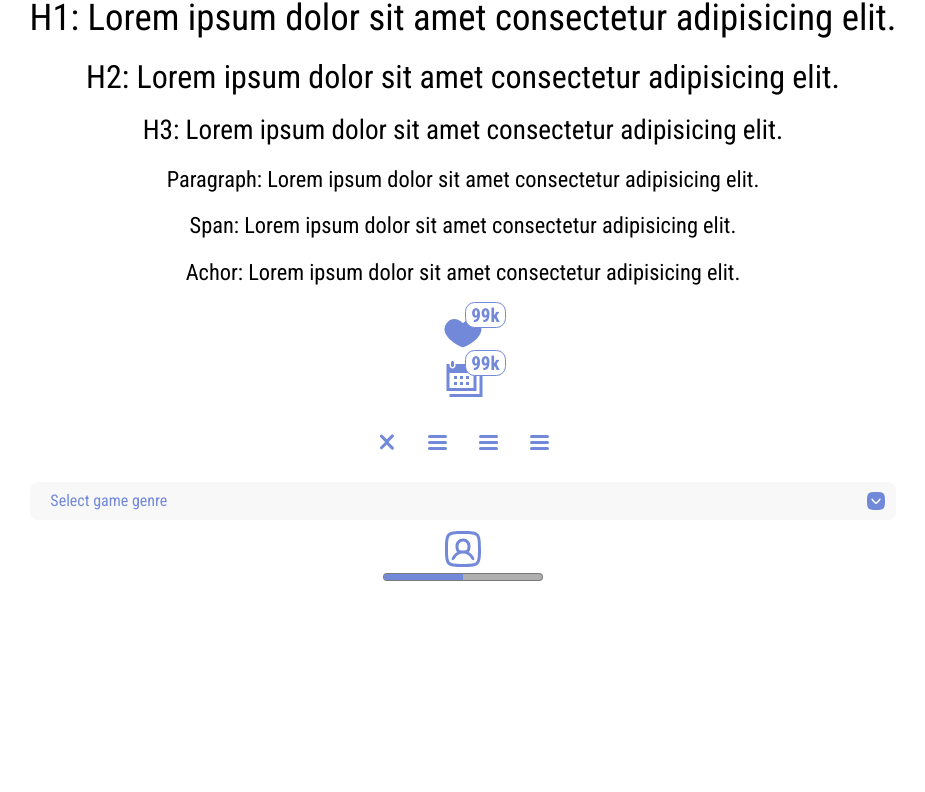
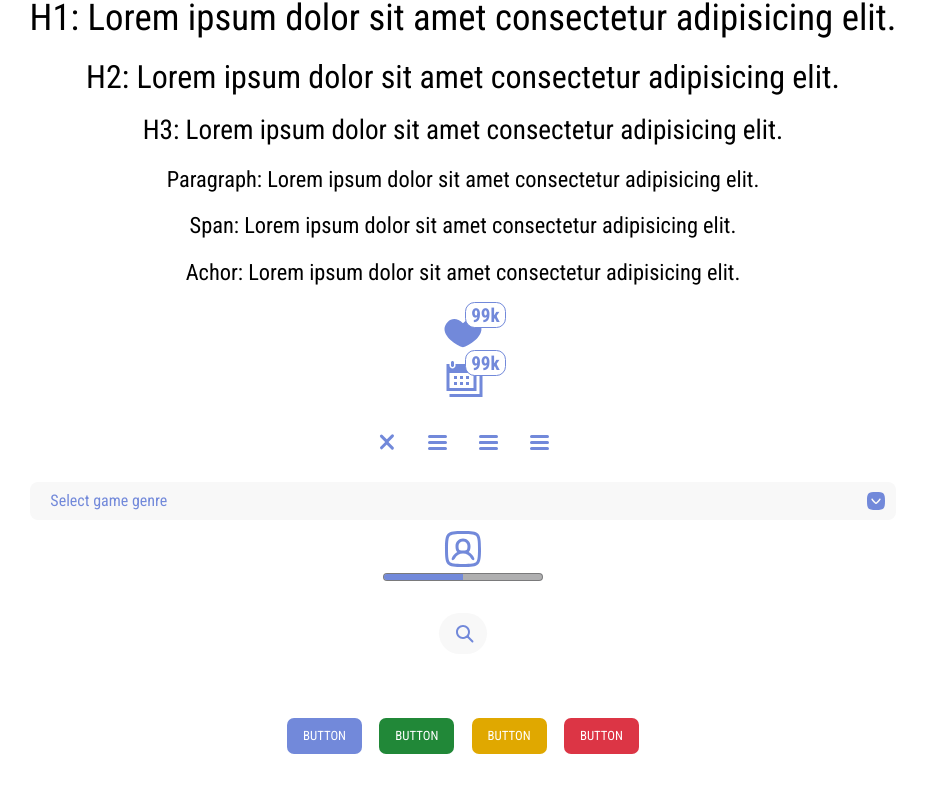
Before and after one commit to jnpco98/ukiyonovels-nosql, a React (Create React App) app in the folder Client/Ukiyo.Web.Client/: page / in a window 1280 px wide. Shown: the top 792 px of the page, without its empty margins (177-1102 px from the left). Built offline with nearby package versions, Linux system fonts and the light colour scheme.

Commit message:
Added button styles

```diff
--- a/Client/Ukiyo.Web.Client/src/@types/extendedStyled.d.ts
+++ b/Client/Ukiyo.Web.Client/src/@types/extendedStyled.d.ts
@@ -44,8 +44,14 @@ declare module 'styled-components' {
 
             selection: string;
 
+            info: string;
+            infoText: string;
             success: string;
+            successText: string;
+            warning: string;
+            warningText: string;
             error: string;
+            errorText: string;
         };
     }
 }
--- a/Client/Ukiyo.Web.Client/src/app/index.tsx
+++ b/Client/Ukiyo.Web.Client/src/app/index.tsx
@@ -6,11 +6,13 @@ import Text, { TextType } from '../components/atom/text';
 import Icon from '../components/atom/icon';
 import Bar from '../components/atom/bar';
 import Select from '../components/atom/select';
+import Button, { ButtonType } from '../components/atom/button';
 import { GlyphType } from '../components/atom/icon/glyph';
 import { HamburgerMenu, MenuType } from '../components/atom/hamburger';
 
 // eslint-disable-next-line
 import 'simplebar/dist/simplebar.min.css';
+import Search from '../components/atom/search';
 
 const App: React.FC = (): ReactElement => {
     const [hamburgerIdx, setHamburgerIdx] = useState(0);
@@ -85,6 +87,15 @@ const App: React.FC = (): ReactElement => {
                     fill="#7289DA"
                 />
                 <Bar width="10rem" height="0.5rem" rounded fillRate={0.5} />
+                <div style={{ margin: '2rem' }}>
+                    <Search name="def" />
+                </div>
+                <div style={{ display: 'flex', margin: '2rem', justifyContent: 'space-between', minWidth: '22rem' }}>
+                    <Button type={ButtonType.Info}>button</Button>
+                    <Button type={ButtonType.Success}>button</Button>
+                    <Button type={ButtonType.Warning}>button</Button>
+                    <Button type={ButtonType.Error}>button</Button>
+                </div>
             </AppContainer>
         </ThemeProvider>
     );
--- a/Client/Ukiyo.Web.Client/src/components/atom/button/index.ts
+++ /dev/null
@@ -1 +0,0 @@
-export default {};
--- /dev/null
+++ b/Client/Ukiyo.Web.Client/src/components/atom/button/index.tsx
@@ -0,0 +1,29 @@
+import React, { ReactElement } from 'react';
+import * as S from './style';
+
+export enum ButtonType {
+    Info,
+    Success,
+    Warning,
+    Error
+}
+
+type Props = {
+    flat?: boolean;
+    type?: ButtonType;
+    className?: string;
+    children?: React.ReactNode;
+    onClick?: () => void;
+};
+
+const Button: React.FC<Props> = (props: Props): ReactElement => {
+    const { children, className, flat, onClick, type } = props;
+
+    return (
+        <S.Button className={className} onClick={onClick} buttonType={type} flat={flat}>
+            {children}
+        </S.Button>
+    );
+};
+
+export default Button;
--- /dev/null
+++ b/Client/Ukiyo.Web.Client/src/components/atom/button/style.ts
@@ -0,0 +1,61 @@
+import styled, { css } from 'styled-components';
+import { lighten, darken } from 'polished';
+import { ButtonType } from './index';
+
+type ButtonStyleProps = {
+  flat?: boolean;
+  buttonType: ButtonType;
+}
+
+const Success = css`
+  color: ${({ theme, ...props }) => theme.colors.successText};
+  background-color: ${({ theme, ...props }) => theme.colors.success};
+
+  &:hover {
+    background-color: ${({ theme, ...props }) => lighten(0.1, theme.colors.success)};
+  }
+`;
+
+const Warning = css`
+  color: ${({ theme, ...props }) => theme.colors.warningText};
+  background-color: ${({ theme, ...props }) => theme.colors.warning};
+
+  &:hover {
+    background-color: ${({ theme, ...props }) => lighten(0.1, theme.colors.warning)};
+  }
+`;
+
+const Danger = css`
+  color: ${({ theme, ...props }) => theme.colors.errorText};
+  background-color: ${({ theme, ...props }) => theme.colors.error};
+
+  &:hover {
+    background-color: ${({ theme, ...props }) => lighten(0.1, theme.colors.error)};
+  }
+`;
+
+export const Button = styled.a<ButtonStyleProps>`
+  display: flex;
+  align-items: center;
+  color: ${({ theme, ...props }) => theme.colors.infoText};
+  background-color: ${({ theme, ...props }) => theme.colors.info};
+  padding: 0.7rem 1rem;
+  font-size: 0.8rem;
+  text-transform: uppercase;
+  border-radius: 7px;
+  transition: all 0.1s ease-in;
+
+  &:hover {
+    background-color: ${({ theme, ...props }) => lighten(0.1, theme.colors.info)};
+  }
+
+  ${props => props.buttonType === ButtonType.Success && Success};
+  ${props => props.buttonType === ButtonType.Warning && Warning};
+  ${props => props.buttonType === ButtonType.Error && Danger};
+
+  ${props =>
+    props.flat &&
+      css`
+        border: none;
+      `}
+`;
--- a/Client/Ukiyo.Web.Client/src/components/atom/hamburger/index.tsx
+++ b/Client/Ukiyo.Web.Client/src/components/atom/hamburger/index.tsx
@@ -10,7 +10,7 @@ export enum MenuType {
 }
 
 type Props = {
-    type: MenuType;
+    type?: MenuType;
     active?: boolean;
 };
 
--- a/Client/Ukiyo.Web.Client/src/settings/theme.ts
+++ b/Client/Ukiyo.Web.Client/src/settings/theme.ts
@@ -43,7 +43,13 @@ export const BaseTheme: DefaultTheme = {
 
         selection: '#7d7d7d',
 
-        error: '#eb4034',
-        success: '#eef0f4'
+        info: '#7289da',
+        infoText: '#fff',
+        success: '#218838',
+        successText: '#fff',
+        warning: '#e0a800',
+        warningText: '#fff',
+        error: '#dc3545',
+        errorText: '#fff'
     }
 };
```
Also changed, not shown: Client/Ukiyo.Web.Client/src/components/atom/hamburger/style.ts (+4 -4 lines).
